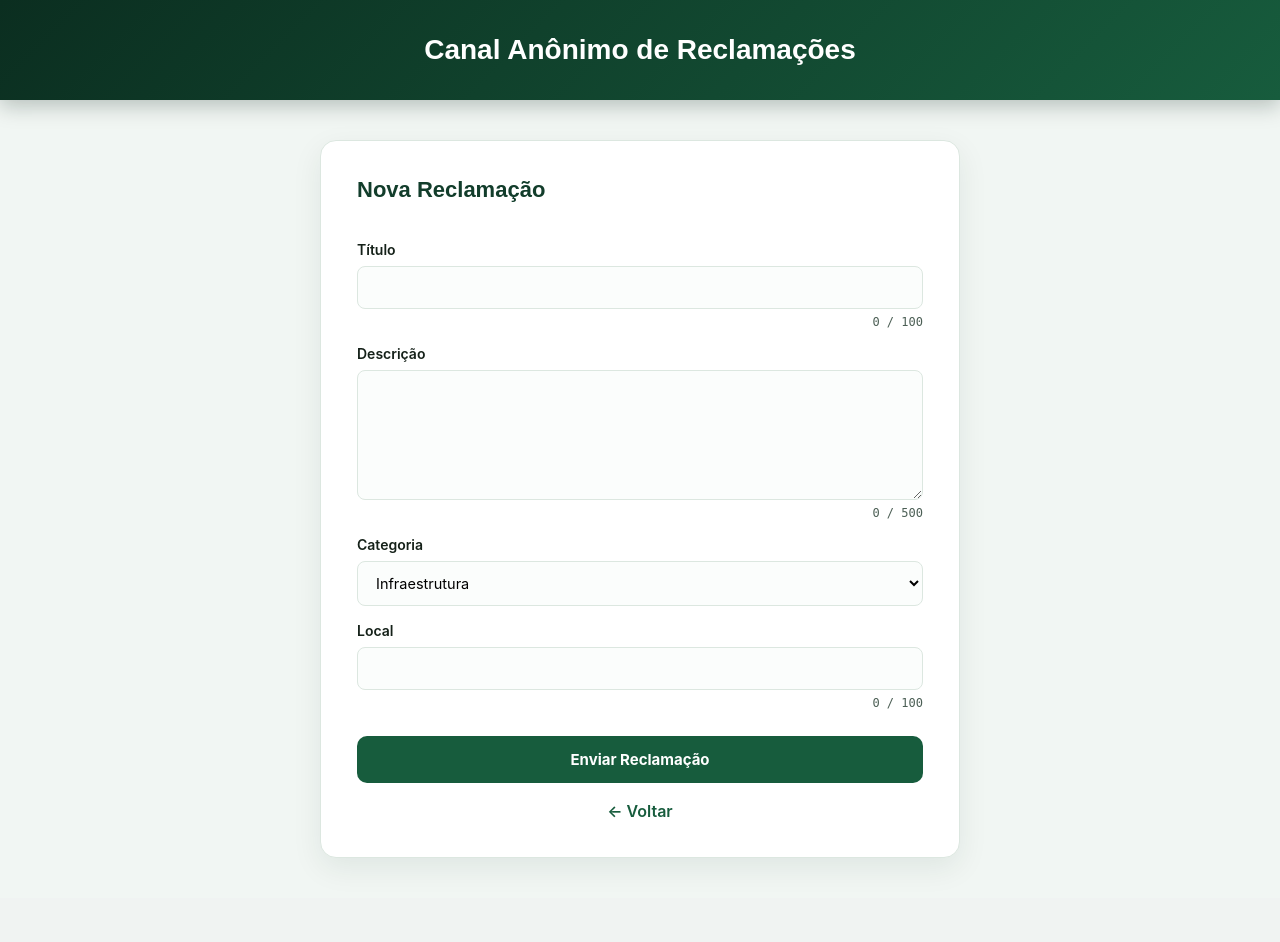
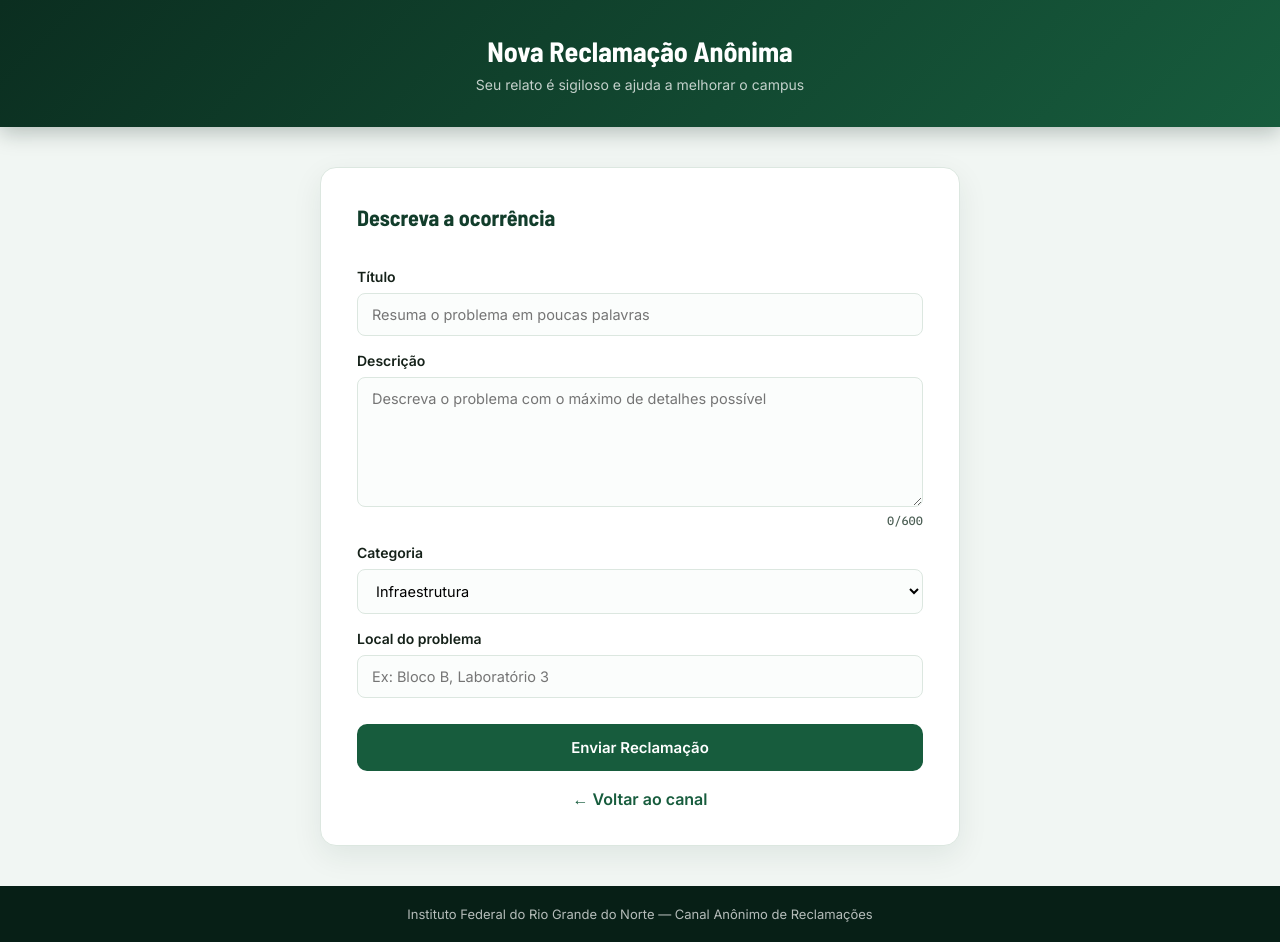
Before and after one commit to PabloValentin123/ouvidoria_an-nima_IFRN, a Flask app: page /nova in a window 1280 px wide. Before the commit the page ends 860 px from the top, so only its background shows below. Run offline with Flask 3, Linux system fonts and the light colour scheme; some libraries are stand-ins or nearby versions.

Commit message:
Update nova.html

```diff
--- a/reclamacoes_campus/templates/nova.html
+++ b/reclamacoes_campus/templates/nova.html
@@ -1,174 +1,71 @@
 <!DOCTYPE html>
 <html lang="pt-br">
-
 <head>
 <meta charset="UTF-8">
-    <title>Nova Reclamação</title>
-    <link rel="stylesheet" href="{{ url_for('static', filename='/nova.css') }}">
+<meta name="viewport" content="width=device-width, initial-scale=1.0">
+<title>Nova Reclamação — Ouvidoria IFRN</title>
+<link rel="preconnect" href="https://fonts.googleapis.com">
+<link rel="preconnect" href="https://fonts.gstatic.com" crossorigin>
+<link href="https://fonts.googleapis.com/css2?family=Barlow+Semi+Condensed:wght@600;700&family=Inter:wght@400;500;600&family=IBM+Plex+Mono:wght@500&display=swap" rel="stylesheet">
+<link rel="stylesheet" href="{{ url_for('static', filename='nova.css') }}">
 </head>
-
 <body>
 
 <header>
-        <h1> Canal Anônimo de Reclamações</h1>
+    <h1>Nova Reclamação Anônima</h1>
+    <p class="brand-sub">Seu relato é sigiloso e ajuda a melhorar o campus</p>
 </header>
 
 <div class="container">
-
     <div class="card">
-
-            <h2>Nova Reclamação</h2>
+        <h2>Descreva a ocorrência</h2>
 
         <form action="/salvar" method="POST">
 
-                <label>Título</label>
-
-                <input
-                    type="text"
+            <label for="titulo">Título</label>
+            <input type="text"
                    id="titulo"
                    name="titulo"
+                   placeholder="Resuma o problema em poucas palavras"
                    maxlength="100"
                    required>
 
-                <span class="contador" id="contadorTitulo">0 / 100</span>
+            <label for="descricao">Descrição</label>
+            <textarea id="descricao"
+                      name="descricao"
+                      placeholder="Descreva o problema com o máximo de detalhes possível"
+                      maxlength="600"
+                      oninput="document.getElementById('contador').textContent = this.value.length + '/600'"
+                      required></textarea>
+            <span class="contador" id="contador">0/600</span>
 
-                <div class="mensagem" id="msgTitulo">
-                    Limite máximo de caracteres atingido!
-                </div>
-
-                <label>Descrição</label>
-
-                <textarea
-                    id="descricao"
-                    name="descricao"
-                    maxlength="500"
-                    required></textarea>
-
-                <span class="contador" id="contadorDescricao">0 / 500</span>
-
-                <div class="mensagem" id="msgDescricao">
-                    Limite máximo de caracteres atingido!
-                </div>
-
-                <label>Categoria</label>
-
-                <select name="categoria">
+            <label for="categoria">Categoria</label>
+            <select id="categoria" name="categoria">
                 <option>Infraestrutura</option>
                 <option>Limpeza</option>
                 <option>Segurança</option>
-                    <option>Internet</option>
-                    <option>Banheiros</option>
-                    <option>Refeitório</option>
-                    <option>Equipamentos</option>
+                <option>Wi-Fi</option>
                 <option>Outros</option>
             </select>
 
-                <label>Local</label>
-
-                <input
-                    type="text"
+            <label for="local">Local do problema</label>
+            <input type="text"
                    id="local"
                    name="local"
-                    maxlength="100"
+                   placeholder="Ex: Bloco B, Laboratório 3"
                    required>
 
-                <span class="contador" id="contadorLocal">0 / 100</span>
-
-                <div class="mensagem" id="msgLocal">
-                    Limite máximo de caracteres atingido!
-                </div>
-
-                <button type="submit">
-                    Enviar Reclamação
-                </button>
+            <button type="submit">Enviar Reclamação</button>
 
         </form>
 
-            <a class="voltar" href="/">
-                ← Voltar
-            </a>
-
+        <a class="voltar" href="/">← Voltar ao canal</a>
+    </div>
 </div>
 
-    </div>
-
-    <script>
-
-        function controlarCampo(idCampo, idContador, idMensagem, limite) {
-
-            const campo = document.getElementById(idCampo);
-            const contador = document.getElementById(idContador);
-            const mensagem = document.getElementById(idMensagem);
-
-            function atualizar() {
-
-                contador.innerHTML = campo.value.length + " / " + limite;
-
-                if (campo.value.length >= limite) {
-                    mensagem.style.display = "block";
-                } else {
-                    mensagem.style.display = "none";
-                }
-
-            }
-
-            campo.addEventListener("input", atualizar);
-
-            campo.addEventListener("keydown", function (e) {
-
-                const teclasPermitidas = [
-                    "Backspace",
-                    "Delete",
-                    "ArrowLeft",
-                    "ArrowRight",
-                    "ArrowUp",
-                    "ArrowDown",
-                    "Tab",
-                    "Home",
-                    "End"
-                ];
-
-                if (
-                    campo.value.length >= limite &&
-                    !teclasPermitidas.includes(e.key) &&
-                    !e.ctrlKey &&
-                    !e.metaKey
-                ) {
-
-                    e.preventDefault();
-                    mensagem.style.display = "block";
-
-                }
-
-            });
-
-            atualizar();
-
-        }
-
-        controlarCampo(
-            "titulo",
-            "contadorTitulo",
-            "msgTitulo",
-            100
-        );
-
-        controlarCampo(
-            "descricao",
-            "contadorDescricao",
-            "msgDescricao",
-            500
-        );
-
-        controlarCampo(
-            "local",
-            "contadorLocal",
-            "msgLocal",
-            100
-        );
-
-    </script>
+<footer>
+    <p>Instituto Federal do Rio Grande do Norte — Canal Anônimo de Reclamações</p>
+</footer>
 
 </body>
-
 </html>
```
Lines whose indentation alone changed are shown as unchanged.
